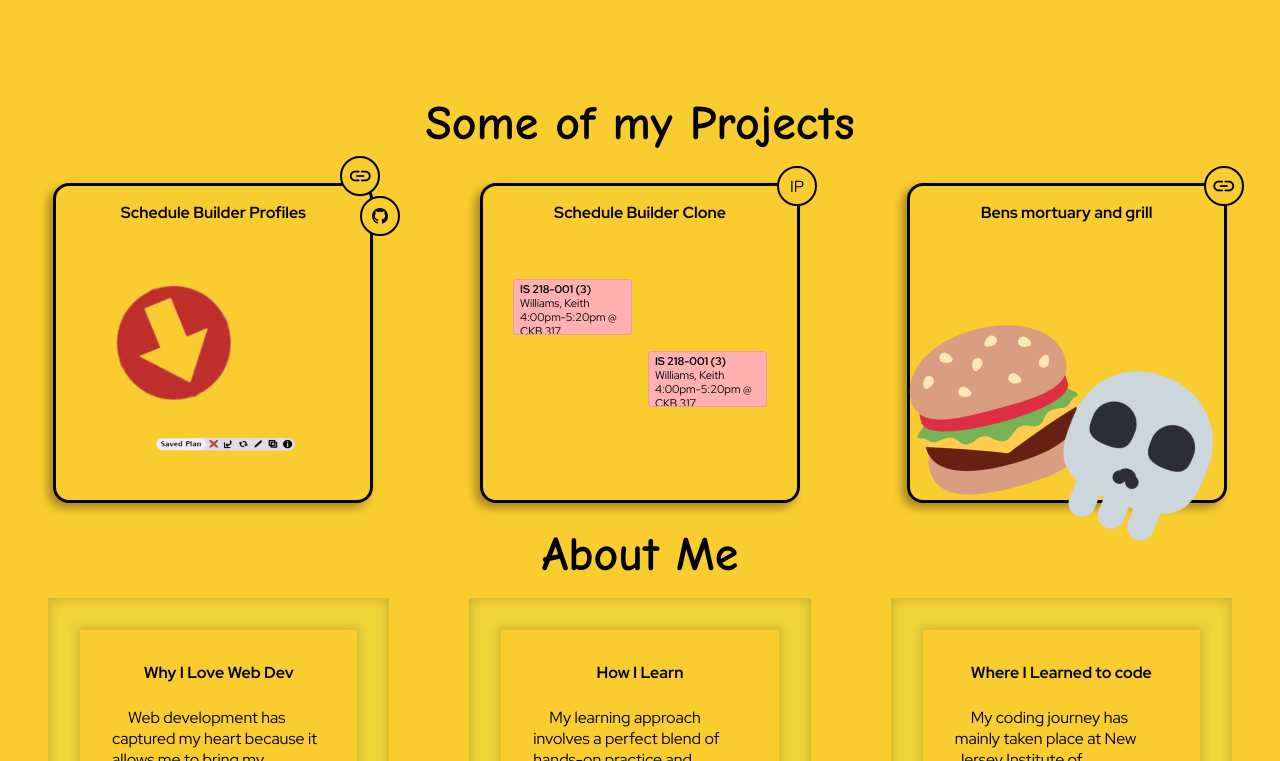
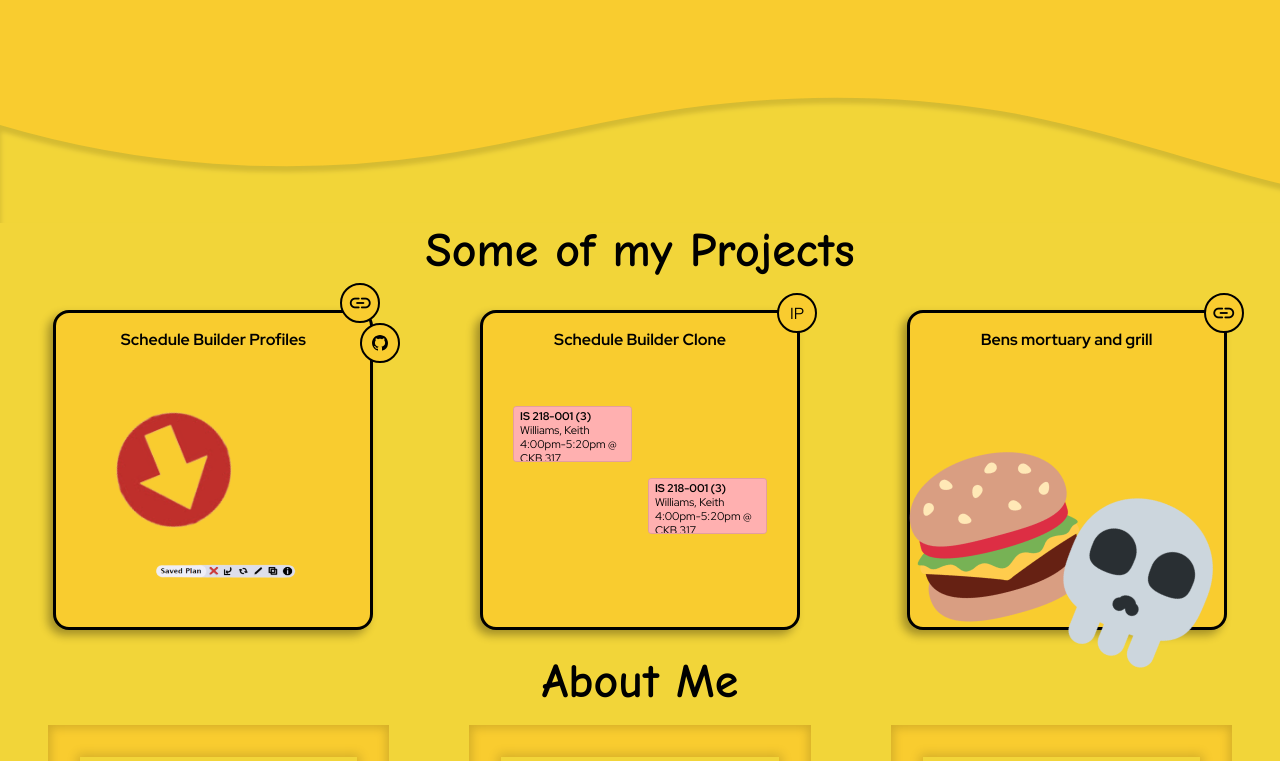
Before and after one commit to bentzi-shuster/webdev1_final_individual, a Next.js app: page / in a window 1280 px wide. Shown: the part 1179-1940 px from the top of the page. Built offline with nearby package versions, Linux system fonts and the light colour scheme.

Commit message:
add divider

```diff
--- a/src/app/page.js
+++ b/src/app/page.js
@@ -7,6 +7,8 @@ import About from '@/components/AboutComponent/About'
 import Subscribe from '@/components/SubscribeComponent/Subscribe'
 import Footer from '@/components/FooterComponent/Footer'
 import Blog from '@/components/BlogComponent/Blog'
+import  DividerBottom  from '@/components/divider/DividerBottom'
+import  DividerTop  from '@/components/divider/DividerTop'
 
 const TagLineName = dynamic(() => import('@/components/TagLineNameComponent/TagLineName'), {
   ssr: false,  // the content is randomly generated and will not be the same on each request so we disable SSR to avoid errors
@@ -16,9 +18,12 @@ export default function Home() {
     <main>
       <TagLineName />
       <Toolbox  />
+      <DividerTop />
       <Projects />
       <About />
+      <DividerBottom />
       <Blog />
+
       <Subscribe />
       <Footer />
     </main>
--- a/src/components/AboutComponent/About.jsx
+++ b/src/components/AboutComponent/About.jsx
@@ -5,7 +5,7 @@ const RHdisplay = Red_Hat_Display({subsets: ['latin'],weight: ["700","400"]})
 const ComicNeue = Comic_Neue({subsets: ['latin'],weight: ["700"]})
 const About = () => {
     return (
-      <section>
+      <section className={styles.aboutSect}>
 
 <h2 className={ComicNeue.className} id="about">About Me</h2>
 <div className={[styles.bordercardWrapper,RHdisplay.className, "bordercardcardwrapper"].join(" ")}>
--- a/src/components/AboutComponent/BorderCardComponent/bordercard.module.css
+++ b/src/components/AboutComponent/BorderCardComponent/bordercard.module.css
@@ -1,5 +1,5 @@
 .bordercard{
-background: var(--bgcolor1);
+background: var(--bgcolor2);
 box-shadow: 0px 0px 10px 3px rgba(0, 0, 0, 0.15);
 height: 100%;
 width:100%;
@@ -9,7 +9,7 @@ z-index: 2;
 position: relative;
 }
 .bordercardborder{
-background:var(--bgcolor2);
+background:var(--bgcolor1);
 transition: all var(--transition);
 box-shadow: 0px 0px 10px 3px rgba(0, 0, 0, 0.15) inset;
 margin:2em;
@@ -30,6 +30,6 @@ height: 100%;
     color: #fff;
 }
 [data-theme="light"] .bordercardborder{
-    background: var(--bgcolor2);
+    background: var(--bgcolor1);
     color: black;
 }
--- a/src/components/AboutComponent/about.module.css
+++ b/src/components/AboutComponent/about.module.css
@@ -15,3 +15,8 @@
     text-align: center;
     margin-bottom: 1.5em
   }
+  .aboutSect{
+    background-color: var(--bgcolor2);
+    transition: background-color var(--transition);
+    overflow: visible;
+  }
--- a/src/components/ProjectsComponent/Projects.jsx
+++ b/src/components/ProjectsComponent/Projects.jsx
@@ -5,7 +5,7 @@ const RHdisplay = Red_Hat_Display({subsets: ['latin'],weight: ["700","400"]})
 const ComicNeue = Comic_Neue({subsets: ['latin'],weight: ["700"]})
 const Projects = () => {
     return (
-      <section>
+      <section className={styles.projectsSect}>
       <h2 className={ComicNeue.className} id="projects">Some of my Projects</h2>
       <div className={styles.cards}>
   <div className={[styles.card,"card"].join(" ")}>
--- a/src/components/ProjectsComponent/projects.module.css
+++ b/src/components/ProjectsComponent/projects.module.css
@@ -112,3 +112,7 @@
       width:90%;
       height: 8em;
     }
+    .projectsSect{
+      background-color: var(--bgcolor2);
+      transition: background-color var(--transition);
+    }
--- /dev/null
+++ b/src/components/divider/DividerBottom.jsx
@@ -0,0 +1,29 @@
+import React from 'react'
+import styles from "./dividerbottom.module.css"
+ const DividerBottom = () => {
+  return (
+    <div className={styles.dividerWrapper}>
+
+
+    <div className={styles.divider}>
+    <svg data-name="Layer 1" xmlns="http://www.w3.org/2000/svg" viewBox="0 0 1200 120" preserveAspectRatio="none">
+    <defs>
+  <filter id="strong-inner">
+    <feFlood floodColor="black" />
+    <feFlood floodOpacity="0.25"/>
+    <feComposite operator="out" in2="SourceGraphic" />
+    <feMorphology operator="dilate" radius="1"/>
+    <feGaussianBlur stdDeviation="2" />
+    <feOffset dx="0" dy="-5" result="offsetblur"/>
+
+    <feComposite operator="atop" in2="SourceGraphic"/>
+  </filter>
+  </defs>
+  <path d="M985.66,92.83C906.67,72,823.78,31,743.84,14.19c-82.26-17.34-168.06-16.33-250.45.39-57.84,11.73-114,31.07-172,41.86A600.21,600.21,0,0,1,0,27.35V120H1200V95.8C1132.19,118.92,1055.71,111.31,985.66,92.83Z" className={styles.dividerfill} filter="url(#strong-inner)"></path>
+</svg>
+
+</div>
+</div>
+  )
+}
+export default DividerBottom;
--- /dev/null
+++ b/src/components/divider/DividerTop.jsx
@@ -0,0 +1,25 @@
+import React from 'react'
+import styles from "./dividertop.module.css"
+ const DividerTop = () => {
+  return (
+    <div className={styles.dividerWrapper}>
+<div className={styles.divider}>
+    <svg data-name="Layer 1" xmlns="http://www.w3.org/2000/svg" viewBox="0 0 1200 120" preserveAspectRatio="none">
+    <defs>
+  <filter id="strong-inner">
+    <feFlood floodColor="black" />
+    <feFlood floodOpacity="0.25"/>
+    <feComposite operator="out" in2="SourceGraphic" />
+    <feMorphology operator="dilate" radius="1"/>
+    <feGaussianBlur stdDeviation="2" />
+    <feOffset dx="0" dy="5" result="offsetblur"/>
+    <feComposite operator="atop" in2="SourceGraphic"/>
+  </filter>
+  </defs>
+        <path d="M985.66,92.83C906.67,72,823.78,31,743.84,14.19c-82.26-17.34-168.06-16.33-250.45.39-57.84,11.73-114,31.07-172,41.86A600.21,600.21,0,0,1,0,27.35V120H1200V95.8C1132.19,118.92,1055.71,111.31,985.66,92.83Z"className={styles.dividerfill}  filter="url(#strong-inner)"></path>
+    </svg>
+</div>
+</div>
+  )
+}
+export default DividerTop;
--- /dev/null
+++ b/src/components/divider/dividerbottom.module.css
@@ -0,0 +1,29 @@
+.divider {
+    position: absolute;
+    top: 0;
+    left: 0;
+    width: 100%;
+    overflow: hidden;
+    line-height: 0;
+    transform: rotate(180deg);
+}
+
+.divider svg {
+    position: relative;
+    display: block;
+    width: calc(134% + 1.3px);
+    height: 93px;
+    transform: rotateY(180deg);
+}
+
+.divider .dividerfill {
+    fill: var(--bgcolor2);
+    transition: fill var(--transition);
+}
+.dividerWrapper{
+    position: relative;
+    height: 100px;
+    width: 100%;
+    overflow: hidden;
+    line-height: 0;
+}
--- /dev/null
+++ b/src/components/divider/dividertop.module.css
@@ -0,0 +1,27 @@
+    .divider {
+        position: absolute;
+        bottom: 0;
+        left: 0;
+        width: 100%;
+        overflow: hidden;
+        line-height: 0;
+    }
+
+    .divider svg {
+        position: relative;
+        display: block;
+        width: calc(126% + 1.3px);
+        height: 127px;
+    }
+
+    .divider .dividerfill {
+        fill: var(--bgcolor2);
+        transition: fill var(--transition);
+    }
+.dividerWrapper{
+    position: relative;
+    height: 127px;
+    width: 100%;
+    overflow: hidden;
+    line-height: 0;
+}
```
